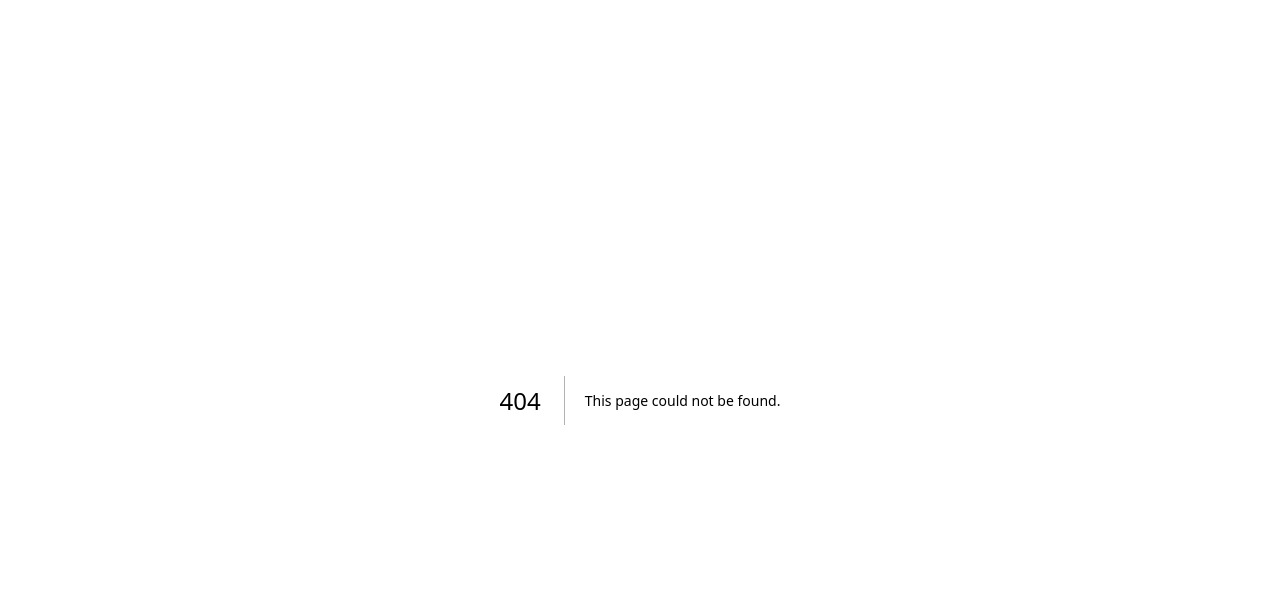
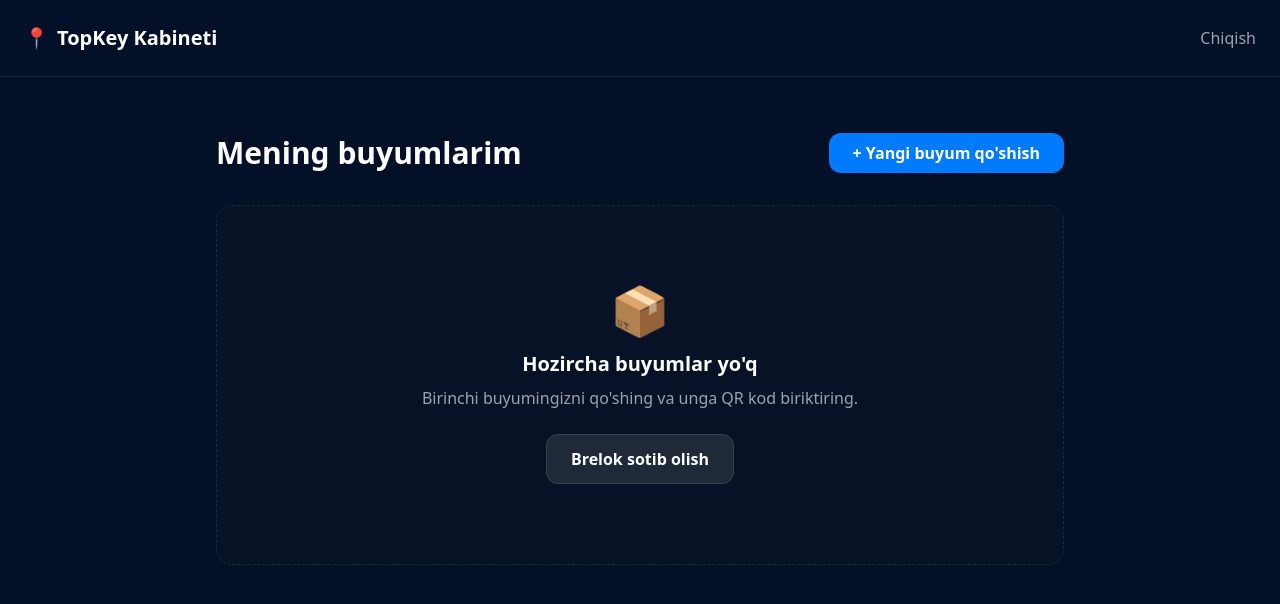
Before and after one commit to abdullohjaloliddinov44-byte/topkey-app, a Next.js app: page /dashboard in a window 1280 px wide. Before the commit this address had no page. Shown: the top 604 px of the page. Built offline with nearby package versions, Linux system fonts and the light colour scheme.

Commit message:
Create page.js

```diff
--- /dev/null
+++ b/src/app/dashboard/page.js
@@ -0,0 +1,36 @@
+import Link from 'next/link';
+
+export default function Dashboard() {
+  return (
+    <div className="min-h-screen bg-[#031028] text-white">
+      {/* Navbar */}
+      <nav className="flex justify-between items-center p-6 border-b border-gray-800">
+        <div className="text-xl font-bold flex items-center gap-2">
+          <span className="text-[#00E5FF]">📍</span> TopKey Kabineti
+        </div>
+        <Link href="/" className="text-gray-400 hover:text-white transition">
+          Chiqish
+        </Link>
+      </nav>
+
+      <main className="max-w-4xl mx-auto p-6 mt-8">
+        <div className="flex justify-between items-center mb-8">
+          <h1 className="text-3xl font-bold">Mening buyumlarim</h1>
+          <button className="px-6 py-2 bg-[#007AFF] rounded-xl font-bold hover:bg-blue-600 transition">
+            + Yangi buyum qo'shish
+          </button>
+        </div>
+
+        {/* Bo'sh holat (Hozircha hech qanday buyum yo'q) */}
+        <div className="text-center py-20 bg-gray-900/30 rounded-2xl border border-gray-800 border-dashed">
+          <div className="text-5xl mb-4">📦</div>
+          <h2 className="text-xl font-bold mb-2">Hozircha buyumlar yo'q</h2>
+          <p className="text-gray-400 mb-6">Birinchi buyumingizni qo'shing va unga QR kod biriktiring.</p>
+          <button className="px-6 py-3 bg-gray-800 rounded-xl font-bold hover:bg-gray-700 transition border border-gray-700">
+            Brelok sotib olish
+          </button>
+        </div>
+      </main>
+    </div>
+  );
+          }
```
